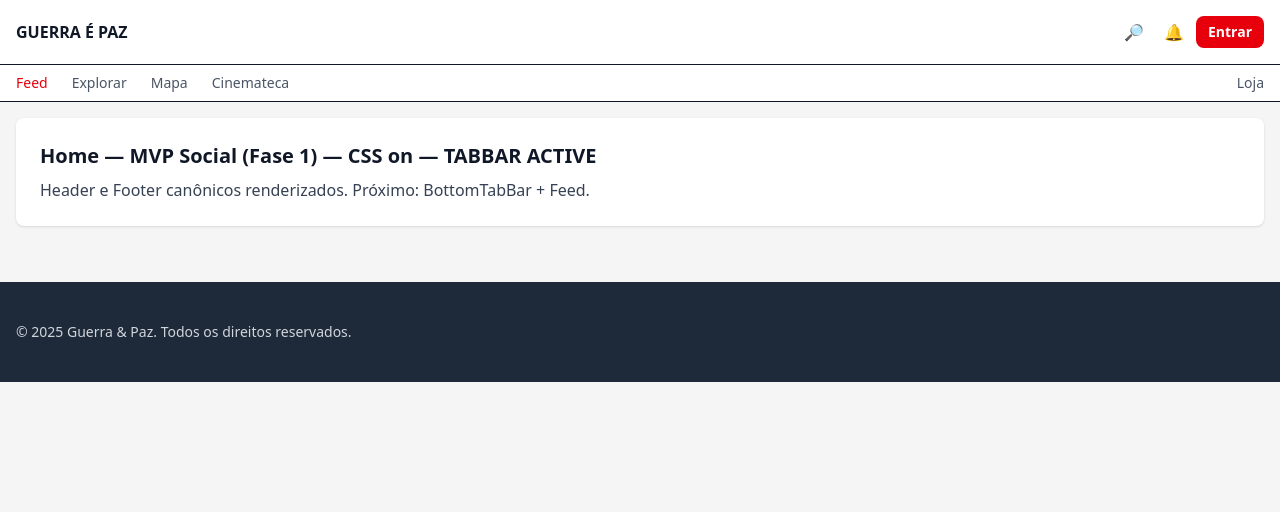
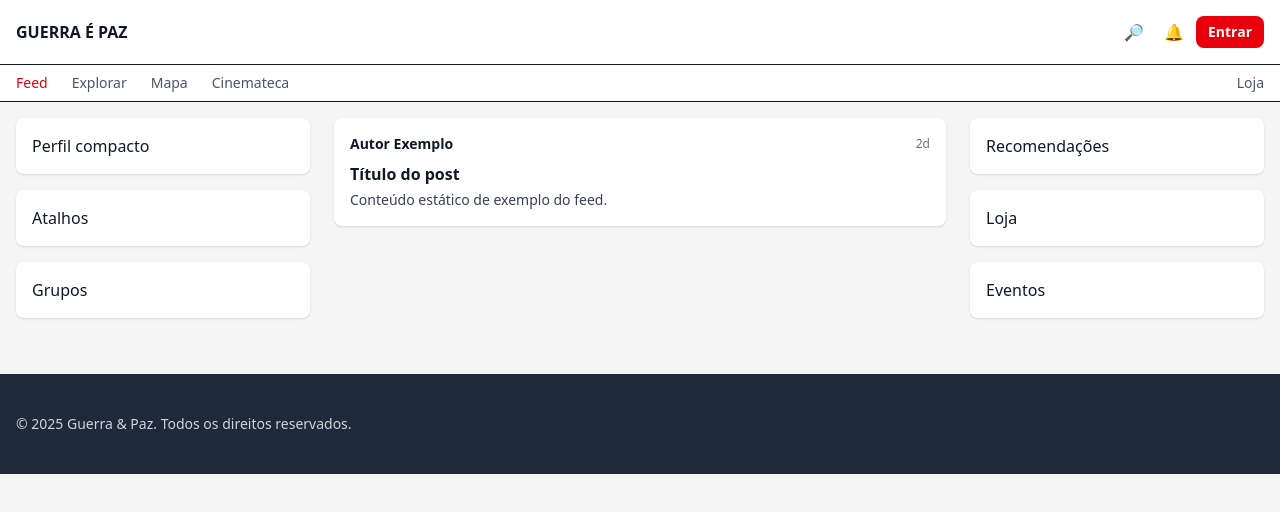
Before and after one commit to ricardodelnery/GUERRAEPAZ-REDESOCIAL, a Next.js app: page / in a window 1280 px wide. Shown: the top 512 px of the page. Built offline with nearby package versions, Linux system fonts and the light colour scheme.

Commit message:
feat(home): grid base (left/feed/right) com data-testid

```diff
--- a/app/page.tsx
+++ b/app/page.tsx
@@ -1,8 +1,35 @@
 export default function Home() {
   return (
-    <section className="bg-white p-6 rounded-lg shadow-sm">
-      <h1 className="text-xl font-bold">Home — MVP Social (Fase 1) — CSS on — TABBAR ACTIVE</h1>
-      <p className="mt-2 text-gray-700">Header e Footer canônicos renderizados. Próximo: BottomTabBar + Feed.</p>
-    </section>
+    <div className="grid grid-cols-12 gap-6" data-testid="home-grid">
+      {/* LEFT (lg+) */}
+      <aside className="hidden lg:block lg:col-span-3" data-testid="home-left">
+        <div className="sticky top-24 space-y-4">
+          <div className="bg-white p-4 rounded-lg shadow-sm">Perfil compacto</div>
+          <div className="bg-white p-4 rounded-lg shadow-sm">Atalhos</div>
+          <div className="bg-white p-4 rounded-lg shadow-sm">Grupos</div>
+        </div>
+      </aside>
+
+      {/* FEED (centro) */}
+      <section className="col-span-12 md:col-span-8 lg:col-span-6 space-y-4" data-testid="feed">
+        <article className="bg-white p-4 rounded-lg shadow-sm" data-testid="post-card">
+          <header className="flex items-center justify-between">
+            <div className="font-semibold text-sm">Autor Exemplo</div>
+            <time className="text-xs text-gray-500">2d</time>
+          </header>
+          <h3 className="mt-2 font-semibold">Título do post</h3>
+          <p className="text-sm text-gray-700 mt-1">Conteúdo estático de exemplo do feed.</p>
+        </article>
+      </section>
+
+      {/* RIGHT (md+) */}
+      <aside className="hidden md:block md:col-span-4 lg:col-span-3" data-testid="home-right">
+        <div className="sticky top-24 space-y-4">
+          <div className="bg-white p-4 rounded-lg shadow-sm">Recomendações</div>
+          <div className="bg-white p-4 rounded-lg shadow-sm">Loja</div>
+          <div className="bg-white p-4 rounded-lg shadow-sm">Eventos</div>
+        </div>
+      </aside>
+    </div>
   );
 }
```
